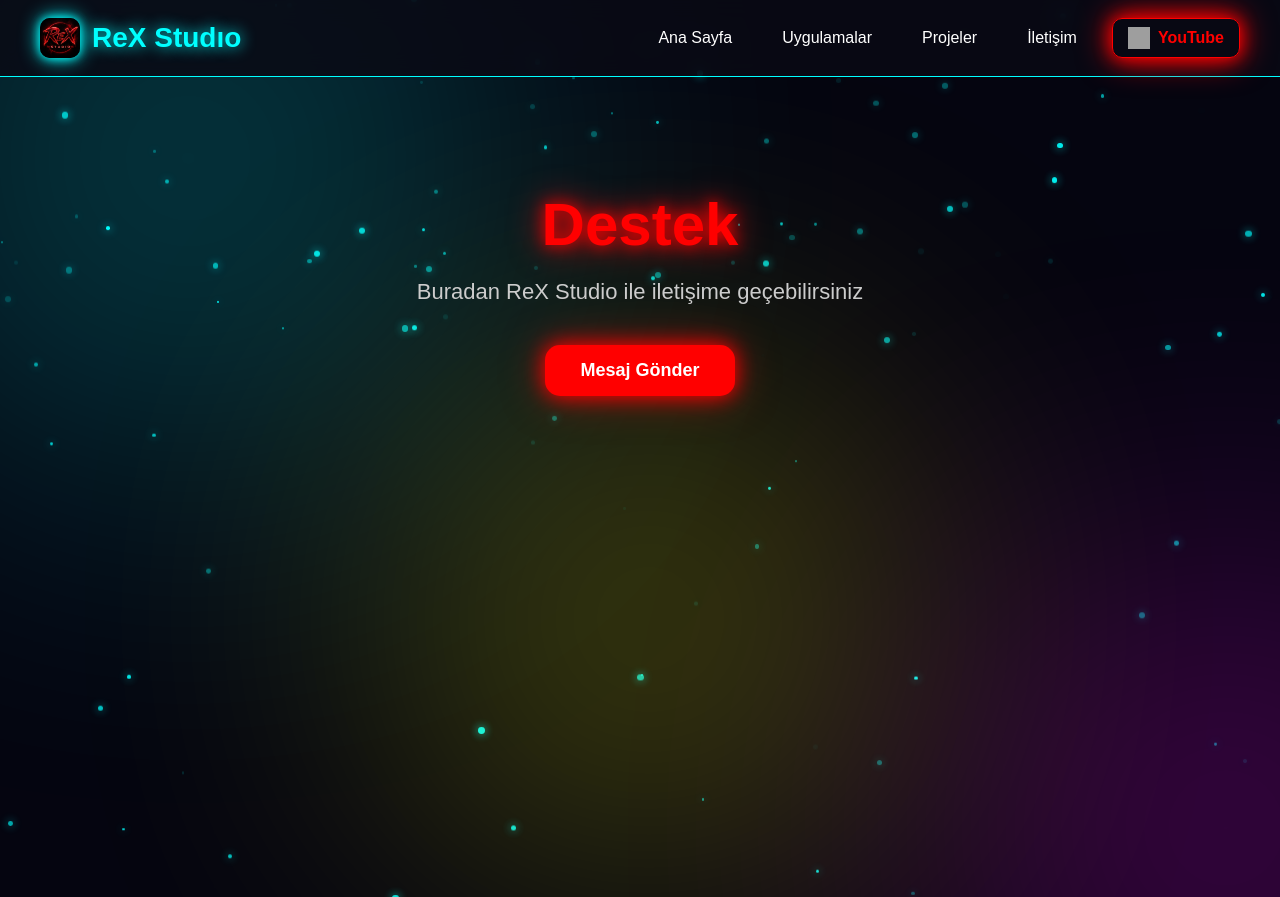
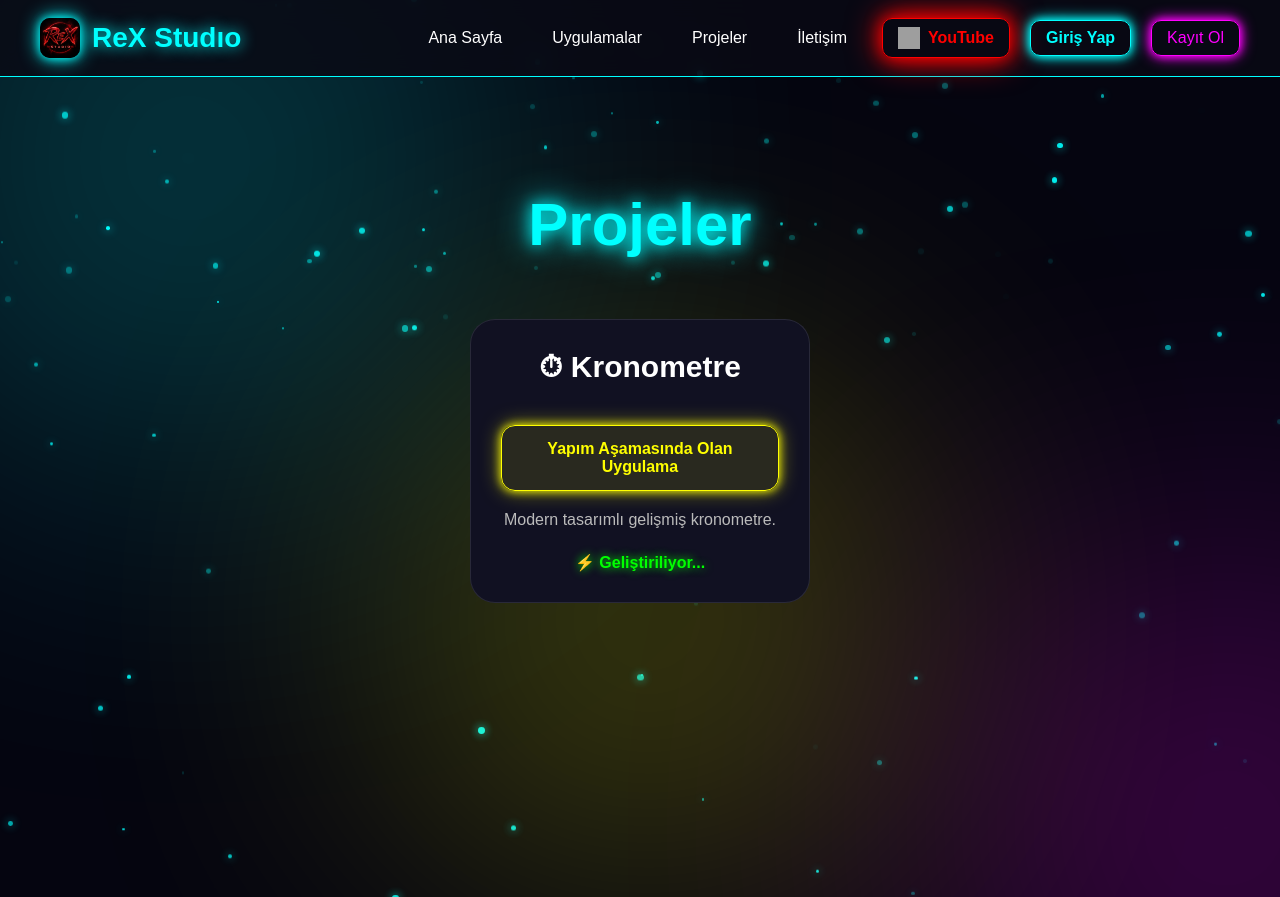
Before and after one commit to UzmanReX/ReXStudio, a Flask app: page /destek in a window 1280 px wide. Run offline with Flask 3, Linux system fonts and the light colour scheme; grey boxes are pictures that could not be loaded.

Commit message:
Update destek.html

```diff
--- a/templates/destek.html
+++ b/templates/destek.html
@@ -6,13 +6,12 @@
 <meta charset="UTF-8">
 <meta name="viewport" content="width=device-width, initial-scale=1.0">
 
-<title>ReXStudio - İletişim</title>
+<title>ReXStudio - Destek</title>
+
 <link rel="icon" type="image/png" href="/static/rexlogo.png">
-<title>Destek - ReX Studıo</title>
 
 <style>
 
-/* RESET */
 *{
     margin:0;
     padding:0;
@@ -23,27 +22,18 @@ body{
     font-family:Arial;
     background:#050510;
     color:white;
-
     overflow-x:hidden;
-
     padding-top:90px;
 }
 
-/* 🌌 NEON BACKGROUND */
 .bg{
     position:fixed;
-
     width:500px;
     height:500px;
-
     border-radius:50%;
-
     filter:blur(140px);
-
     opacity:0.25;
-
     z-index:-2;
-
     animation:move 12s infinite alternate ease-in-out;
 }
 
@@ -57,7 +47,6 @@ body{
     background:#ff00ff;
     bottom:-150px;
     right:-150px;
-
     animation-delay:2s;
 }
 
@@ -65,7 +54,6 @@ body{
     background:yellow;
     top:40%;
     left:30%;
-
     animation-delay:4s;
 }
 
@@ -81,35 +69,24 @@ body{
 
 }
 
-/* 🌠 PARÇACIKLAR */
 .particles{
     position:fixed;
-
     top:0;
     left:0;
-
     width:100%;
     height:100%;
-
     overflow:hidden;
-
     z-index:-3;
 }
 
 .particle{
     position:absolute;
-
     width:4px;
     height:4px;
-
     background:cyan;
-
     border-radius:50%;
-
     opacity:0.7;
-
     box-shadow:0 0 10px cyan;
-
     animation:floatParticle linear infinite;
 }
 
@@ -125,49 +102,34 @@ body{
 
 }
 
-/* NAVBAR */
 .navbar{
     position:fixed;
     top:0;
     left:0;
-
     width:100%;
-
     display:flex;
     justify-content:space-between;
     align-items:center;
-
     padding:18px 40px;
-
     background:rgba(10,10,20,0.85);
-
     backdrop-filter:blur(12px);
-
     border-bottom:1px solid cyan;
-
     z-index:1000;
 }
 
-/* LOGO */
 .logo{
-
     display:flex;
     align-items:center;
     gap:12px;
-
     font-size:28px;
     font-weight:bold;
-
     color:cyan;
-
     text-shadow:0 0 15px cyan;
 }
 
 .logo img{
-
     width:40px;
     height:40px;
-
     border-radius:10px;
 
     box-shadow:
@@ -175,7 +137,6 @@ body{
     0 0 20px cyan;
 }
 
-/* MENU */
 .menu{
     display:flex;
     align-items:center;
@@ -184,34 +145,24 @@ body{
 
 .menu a{
     color:white;
-
     text-decoration:none;
-
     padding:8px 15px;
-
     border-radius:10px;
-
     transition:0.3s;
 }
 
 .menu a:hover{
     color:cyan;
-
     background:rgba(0,255,255,0.1);
-
     box-shadow:0 0 15px cyan;
 }
 
-/* 🔴 YOUTUBE */
 .yt-btn{
     display:flex;
     align-items:center;
     gap:8px;
-
     color:red !important;
-
     font-weight:bold;
-
     border:1px solid red;
 
     box-shadow:
@@ -227,9 +178,7 @@ body{
 }
 
 .yt-btn:hover{
-
     transform:scale(1.08);
-
     background:rgba(255,0,0,0.1);
 
     box-shadow:
@@ -253,79 +202,150 @@ body{
 
 }
 
-/* İÇERİK */
-.container{
+.account-btn{
+    color:cyan !important;
+    font-weight:bold;
+    border:1px solid cyan;
 
-    width:100%;
-    max-width:1000px;
-
-    margin:auto;
-
-    display:flex;
-    flex-direction:column;
-    align-items:center;
-
-    text-align:center;
-
-    padding:100px 20px;
+    box-shadow:
+    0 0 8px cyan,
+    0 0 15px cyan;
 }
 
-/* BAŞLIK */
-h1{
+.account-btn:hover{
+    color:white !important;
+    background:rgba(0,255,255,0.1);
 
+    box-shadow:
+    0 0 15px cyan,
+    0 0 30px cyan;
+}
+
+.register-btn{
+    color:#ff00ff !important;
+    border:1px solid #ff00ff;
+
+    box-shadow:
+    0 0 8px #ff00ff,
+    0 0 15px #ff00ff;
+}
+
+.register-btn:hover{
+    color:white !important;
+    background:rgba(255,0,255,0.1);
+
+    box-shadow:
+    0 0 15px #ff00ff,
+    0 0 30px #ff00ff;
+}
+
+.logout-btn{
+    color:red !important;
+    border:1px solid red;
+
+    box-shadow:
+    0 0 8px red,
+    0 0 15px red;
+}
+
+.logout-btn:hover{
+    color:white !important;
+    background:rgba(255,0,0,0.1);
+
+    box-shadow:
+    0 0 15px red,
+    0 0 30px red;
+}
+
+.container{
+    width:100%;
+    max-width:1200px;
+    margin:auto;
+    padding:100px 20px;
+    text-align:center;
+}
+
+.container h1{
     font-size:60px;
-
-    color:red;
+    color:cyan;
 
     text-shadow:
-    0 0 15px red,
-    0 0 35px red;
+    0 0 15px cyan,
+    0 0 35px cyan;
 }
 
-/* YAZI */
-p{
-
-    margin-top:20px;
-
-    font-size:22px;
-
-    color:#ccc;
+.projects{
+    display:flex;
+    justify-content:center;
+    gap:40px;
+    flex-wrap:wrap;
+    margin-top:60px;
 }
 
-/* BUTTON */
-button{
+.project-card{
+    width:340px;
+    background:#111122;
+    border-radius:25px;
+    padding:30px;
+    border:1px solid rgba(255,255,255,0.1);
+    transition:0.4s;
+}
 
-    margin-top:40px;
+.project-card:hover{
+    transform:translateY(-10px) scale(1.03);
+    border:1px solid yellow;
 
-    padding:15px 35px;
+    box-shadow:
+    0 0 20px yellow,
+    0 0 40px yellow;
+}
 
-    background:red;
-
-    color:white;
-
-    border:none;
-
-    border-radius:15px;
-
-    font-size:18px;
+.dev-btn{
+    display:inline-block;
+    margin-top:20px;
+    padding:14px 25px;
+    background:rgba(255,255,0,0.1);
+    color:yellow;
+    border:1px solid yellow;
+    border-radius:14px;
     font-weight:bold;
-
-    cursor:pointer;
-
+    text-decoration:none;
     transition:0.3s;
 
     box-shadow:
-    0 0 20px red,
-    0 0 40px rgba(255,0,0,0.5);
+    0 0 10px yellow,
+    0 0 20px rgba(255,255,0,0.5);
 }
 
-button:hover{
-
+.dev-btn:hover{
     transform:scale(1.08);
+    background:yellow;
+    color:black;
 
     box-shadow:
-    0 0 30px red,
-    0 0 60px red;
+    0 0 25px yellow,
+    0 0 50px yellow;
+}
+
+.project-card h2{
+    margin-bottom:20px;
+    color:white;
+    font-size:30px;
+}
+
+.project-card p{
+    color:#bbb;
+    line-height:1.7;
+    margin-top:15px;
+}
+
+.status{
+    margin-top:20px;
+    color:lime;
+    font-weight:bold;
+
+    text-shadow:
+    0 0 10px lime;
 }
 
 </style>
@@ -334,15 +354,12 @@ button:hover{
 
 <body>
 
-<!-- 🌌 BACKGROUND -->
 <div class="bg bg1"></div>
 <div class="bg bg2"></div>
 <div class="bg bg3"></div>
 
-<!-- 🌠 PARTICLES -->
 <div class="particles" id="particles"></div>
 
-<!-- NAVBAR -->
 <nav class="navbar">
 
 <div class="logo">
@@ -373,30 +390,60 @@ YouTube
 
 </a>
 
+{% if session.get("logged_in") %}
+
+<a class="account-btn" href="/hesap">
+👤 {{ session.get("username") }}
+</a>
+
+<a class="logout-btn" href="/cikis">
+Çıkış
+</a>
+
+{% else %}
+
+<a class="account-btn" href="/giris">
+Giriş Yap
+</a>
+
+<a class="register-btn" href="/kayit">
+Kayıt Ol
+</a>
+
+{% endif %}
+
 </div>
 
 </nav>
 
-<!-- İÇERİK -->
 <div class="container">
 
-<h1>Destek</h1>
+<h1>Projeler</h1>
+
+<div class="projects">
+
+<div class="project-card">
+
+<h2>⏱ Kronometre</h2>
+
+<a class="dev-btn" href="#">
+Yapım Aşamasında Olan Uygulama
+</a>
 
 <p>
-Buradan ReX Studio ile iletişime geçebilirsiniz
+Modern tasarımlı gelişmiş kronometre.
 </p>
 
-<a href="mailto:uzmanrex@gmail.com">
-
-<button>
-Mesaj Gönder
-</button>
-
-</a>
+<div class="status">
+⚡ Geliştiriliyor...
+</div>
 
 </div>
 
-<!-- JS -->
+</div>
+
+</div>
+
 <script>
 
 const particles = document.getElementById("particles");
```
